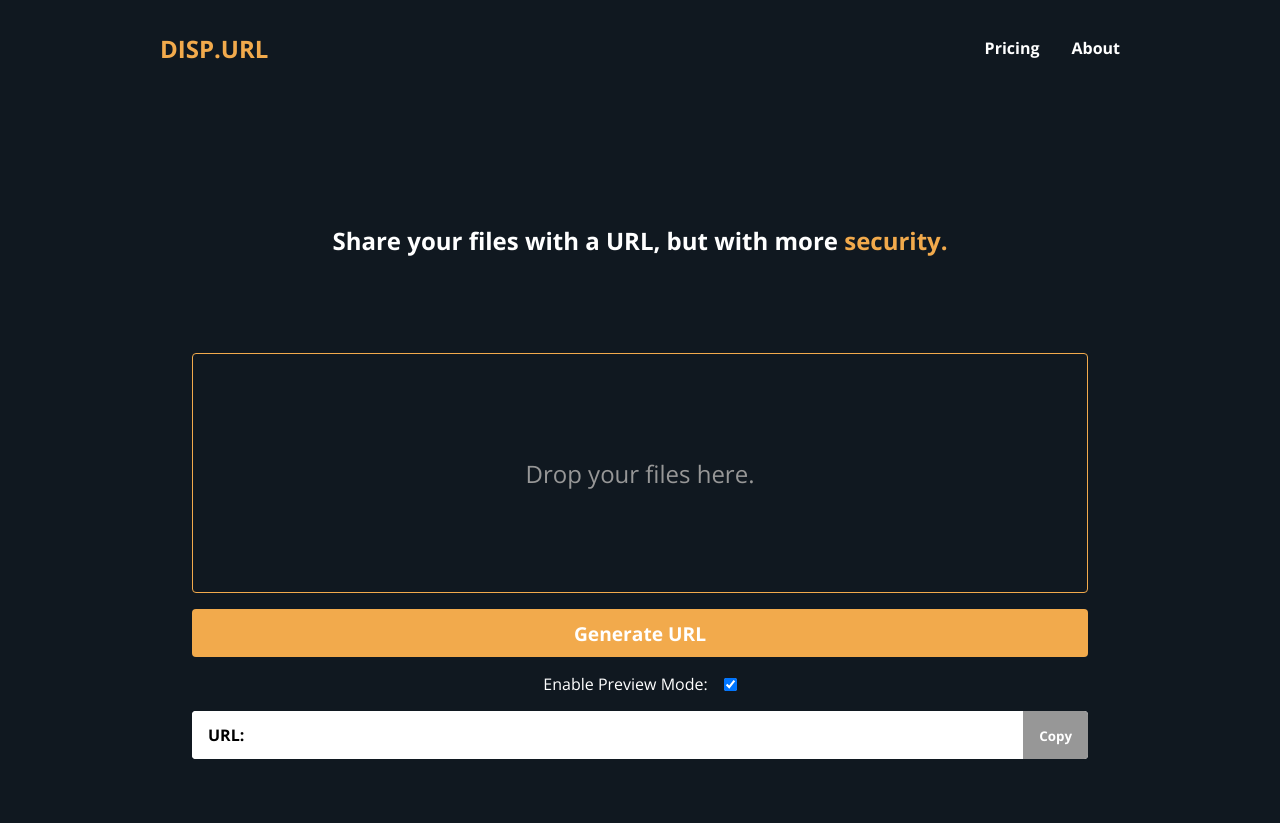
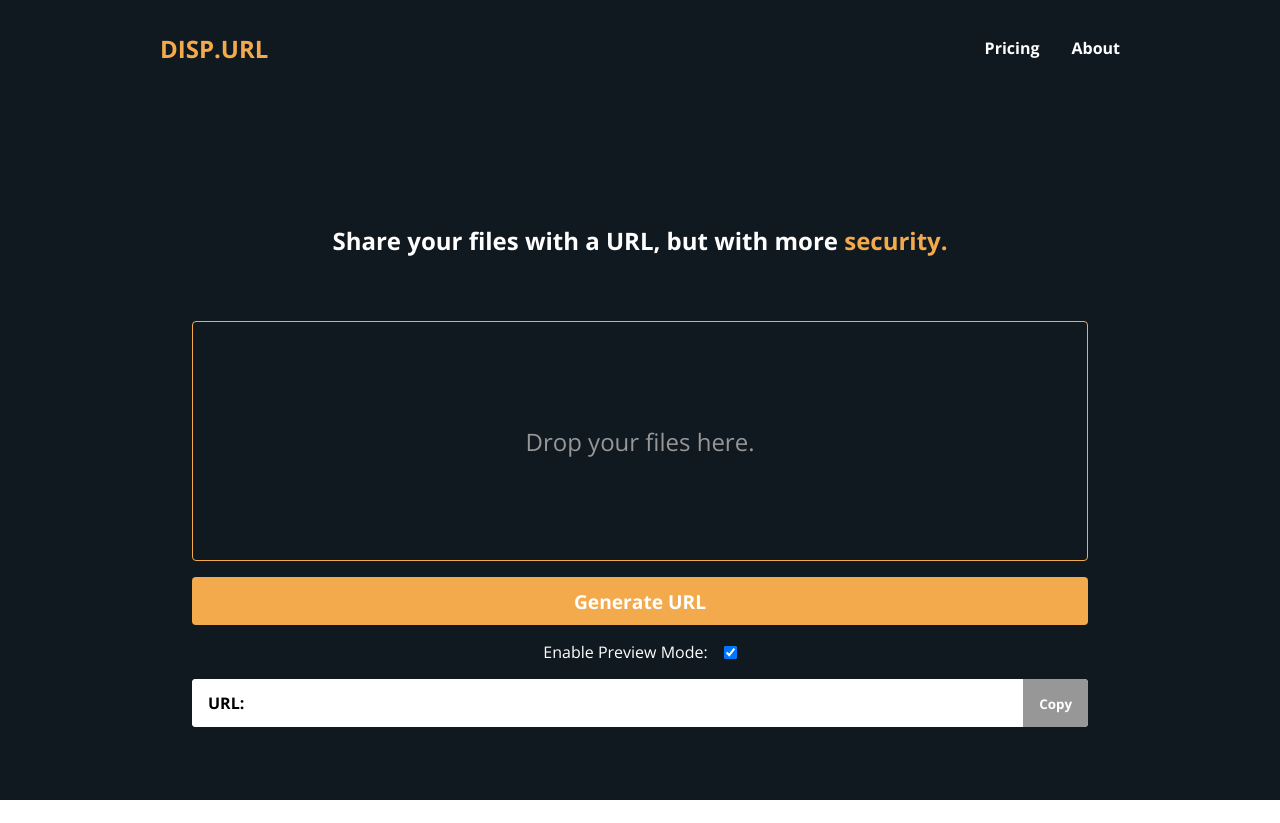
Before and after one commit to dev-sangjun/disposable-url, a React (Create React App) app: page / in a window 1280 px wide. After the commit the page ends 800 px from the top, so only its background shows below. Built offline with nearby package versions, Linux system fonts and the light colour scheme.

Commit message:
updated copy select text

```diff
--- a/package.json
+++ b/package.json
@@ -2,7 +2,6 @@
   "name": "disposable-url",
   "version": "0.1.0",
   "private": true,
-  "homepage": "https://dev-sangjun.github.io/disposable-url",
   "dependencies": {
     "@testing-library/jest-dom": "^5.11.4",
     "@testing-library/react": "^11.1.0",
@@ -27,9 +26,7 @@
     "start": "react-scripts start",
     "build": "react-scripts build",
     "test": "react-scripts test",
-    "eject": "react-scripts eject",
-    "predeploy": "npm run build",
-    "deploy": "gh-pages -d build"
+    "eject": "react-scripts eject"
   },
   "eslintConfig": {
     "extends": [
--- a/src/components/DropFiles.tsx
+++ b/src/components/DropFiles.tsx
@@ -69,9 +69,7 @@ const DropFiles: React.FC<DropFilesProps> = ({ className }) => {
   const onCopy = () => {
     const input = inputRef.current;
     if (input) {
-      input.select();
-      input.setSelectionRange(0, 99999);
-      document.execCommand("copy");
+      navigator.clipboard.writeText(url + key);
       setCopied(true);
     }
   };
--- a/src/containers/BodyContainer.tsx
+++ b/src/containers/BodyContainer.tsx
@@ -33,7 +33,7 @@ export default styled(BodyContainer)`
   margin: auto;
   margin-top: 6rem;
   ${Message} {
-    margin-bottom: 4rem;
+    margin-bottom: 2rem;
   }
   .drop-container {
     margin: auto;
```
Also changed, not shown: firebase.json (added), 2 other files (tests, documents, lock files or other folders).
